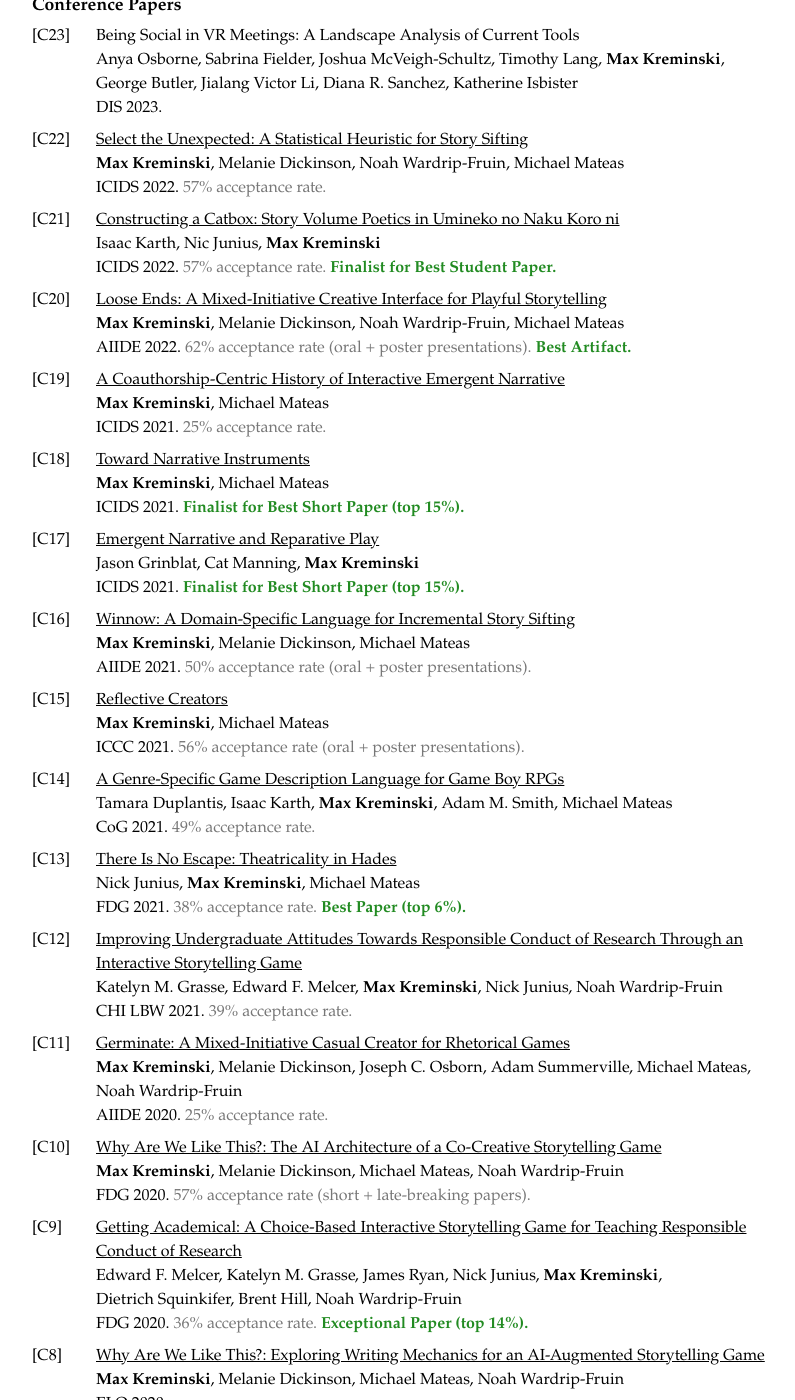
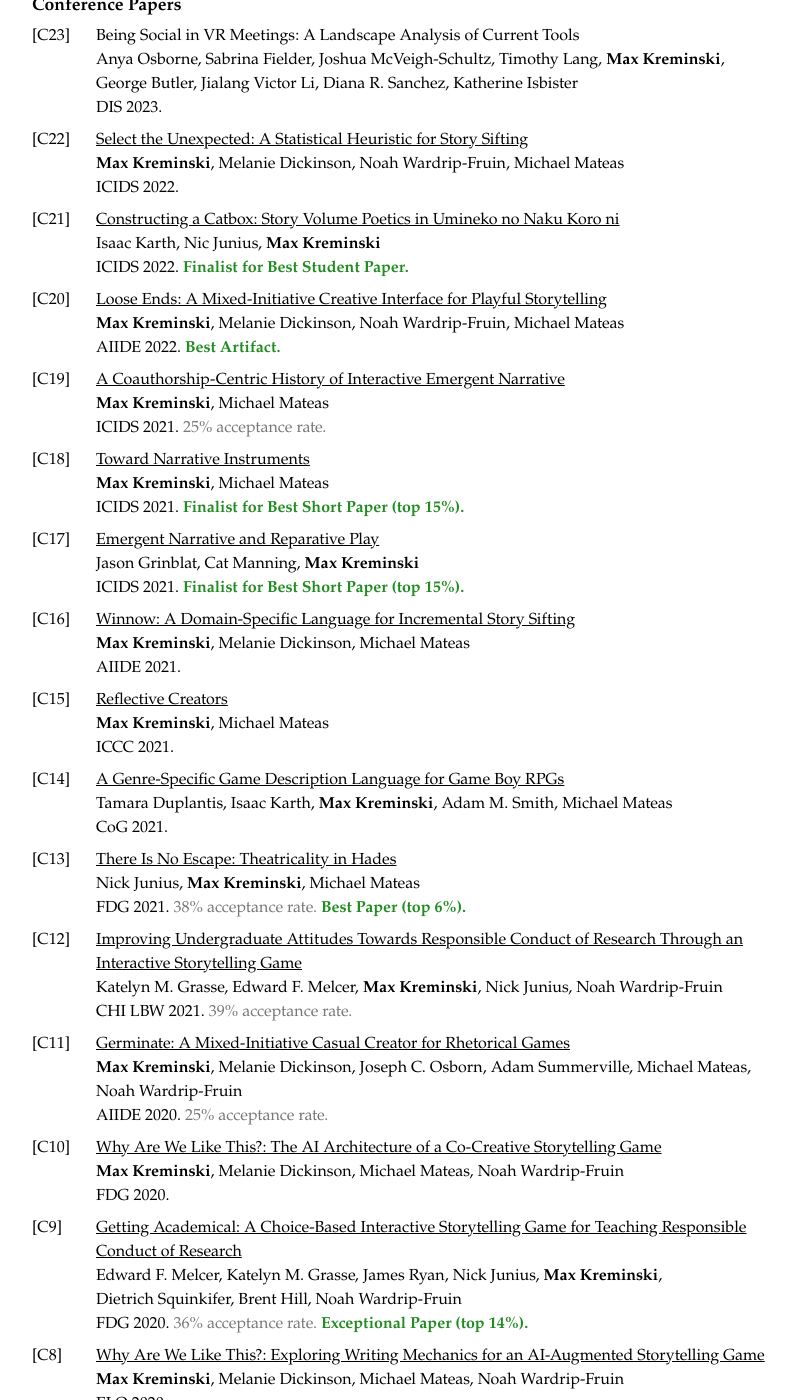
Before and after one commit to mkremins/mkremins.github.io, a Jekyll site: the page built from cv/index.html, in a window 1280 px wide and 1400 px high, scrolled down 1525 px. Shown: the whole window, without its empty margins (240-1035 px from the left). Built offline with Jekyll 4.4.1, drawn with Linux system fonts in a browser that asks for light colours.

Commit message:
Hide acceptance rates > 45%

```diff
--- a/_includes/cvpubs.html
+++ b/_includes/cvpubs.html
@@ -10,13 +10,14 @@
     {%- endif -%}
     {%- assign authors_html = authors_html | push: author_html -%}
   {%- endfor -%}
+  {%- assign acceptrate = pub.acceptrate | split: "%" | first | round -%}
   <div class="dated-entry">
     <div class="dated-date"><span id="{{include.pubprefix}}{{pubid}}" class="pubid">[{{include.pubprefix}}{{pubid}}]</span></div>
     <div class="dated-content">
       {% if pub.url and pub.url != "" %}<a href="{{pub.url}}">{{pub.title}}</a>{% else %}{{pub.title}}{% endif %}<br>
       <span class="authors">{{authors_html | join: ", "}}</span><br>
       {% if pub.pubtype == "chapter" %}In <em>{{pub.booktitle}}</em>. {{pub.publisher}}, {{pub.year}}{% elsif pub.pubtype == "journal" %}{{pub.venue}}, {{pub.year}}{% else %}{{pub.venue}} {% if pub.parent_venue %}@ {{pub.parent_venue}}{% endif %} {{pub.year}}{% endif %}{% if pub.inpress %} (in press){% endif %}.
-      {% if pub.acceptrate and pub.acceptrate != "" %} <span class="pub-acceptrate">{{pub.acceptrate | replace: "%", "" | round}}% acceptance rate{% if pub.acceptnote and pub.acceptnote != "" %} ({{pub.acceptnote}}){% endif %}.</span>{% endif %}
+      {% if acceptrate != 0 and acceptrate <= 45 %} <span class="pub-acceptrate">{{acceptrate}}% acceptance rate{% if pub.acceptnote and pub.acceptnote != "" %} ({{pub.acceptnote}}){% endif %}.</span>{% endif %}
       {% if pub.award and pub.award != "" %} <span class="pub-award">{{pub.award}}.</span>{% endif %}
     </div>
   </div>
```
